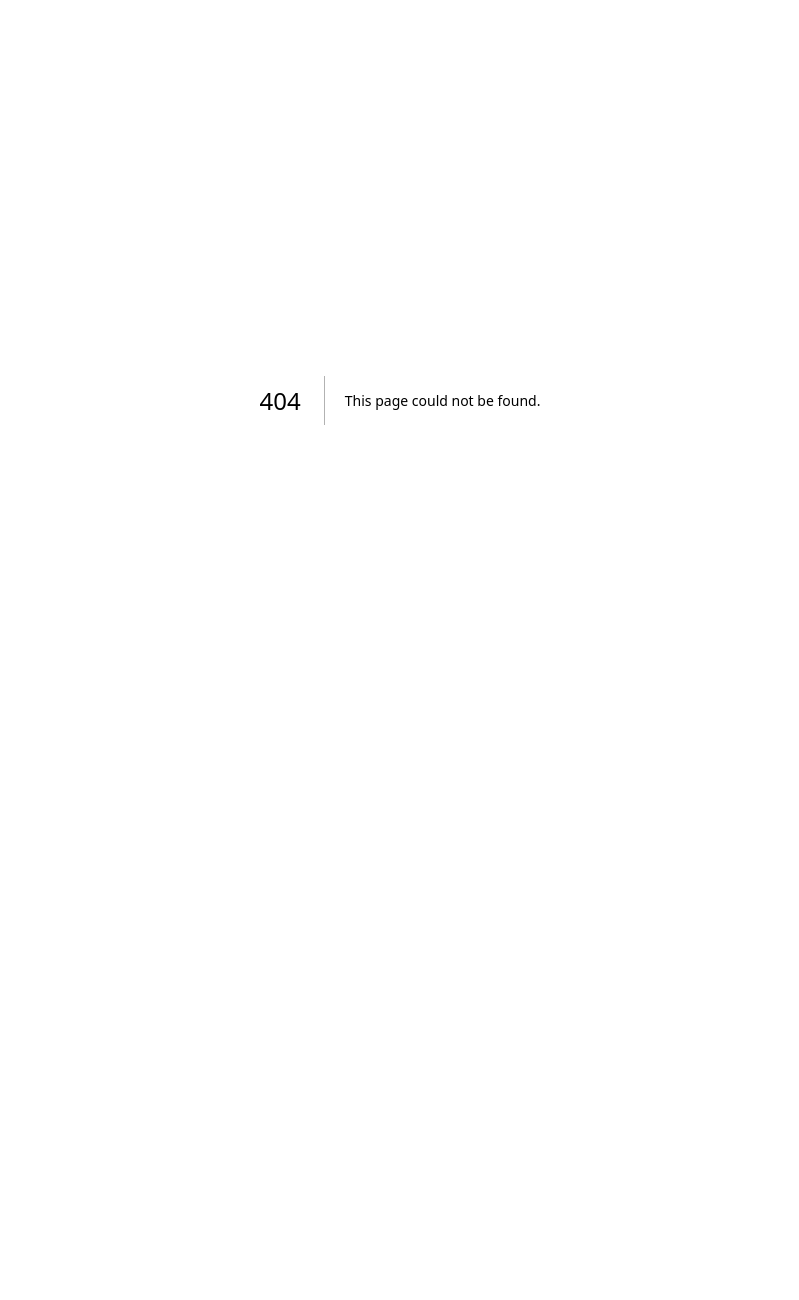
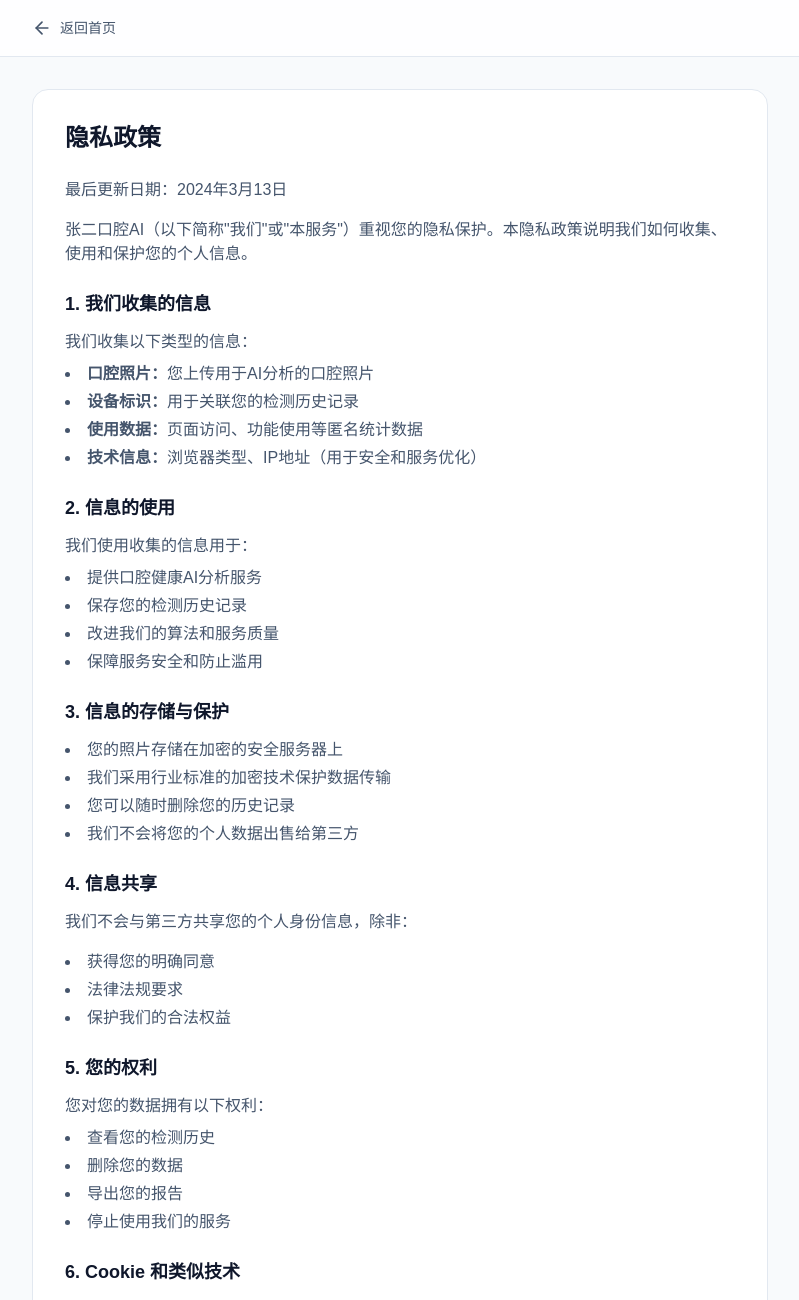
Before and after one commit to szj2ys/oral-health-ai, a Next.js app: page /privacy in a window 1280 px wide. Before the commit this address had no page. Shown: the top 1300 px of the page, without its empty margins (240-1039 px from the left). Before the commit the page ends 800 px from the top, so only its background shows below. Built offline with nearby package versions, Linux system fonts and the light colour scheme.

Commit message:
feat: add privacy policy page and footer link
Create privacy policy page:
- Complete privacy policy content
- Linked from homepage footer
- Added to sitemap

Required for legal compliance before public launch.

```diff
--- a/src/app/page.tsx
+++ b/src/app/page.tsx
@@ -166,7 +166,7 @@ export default function Home() {
           <div className="flex items-center gap-6">
             <Link href="/guide" className="text-sm text-slate-500 hover:text-slate-700">健康指南</Link>
             <Link href="/faq" className="text-sm text-slate-500 hover:text-slate-700">常见问题</Link>
-            <Link href="#" className="text-sm text-slate-500 hover:text-slate-700">隐私政策</Link>
+            <Link href="/privacy/" className="text-sm text-slate-500 hover:text-slate-700">隐私政策</Link>
           </div>
         </div>
       </footer>
--- /dev/null
+++ b/src/app/privacy/page.tsx
@@ -0,0 +1,104 @@
+import type { Metadata } from "next";
+import Link from "next/link";
+import { ArrowLeft } from "lucide-react";
+
+export const metadata: Metadata = {
+  title: "隐私政策 - 张二口腔AI",
+  description: "了解张二口腔AI如何收集、使用和保护您的个人信息。",
+};
+
+export default function PrivacyPage() {
+  return (
+    <div className="min-h-screen bg-slate-50">
+      <header className="sticky top-0 z-50 backdrop-blur-lg bg-white/80 border-b border-slate-200">
+        <div className="max-w-3xl mx-auto px-4 h-14 flex items-center">
+          <Link href="/" className="flex items-center gap-2 text-slate-600 hover:text-slate-900">
+            <ArrowLeft className="w-5 h-5" />
+            <span className="text-sm">返回首页</span>
+          </Link>
+        </div>
+      </header>
+
+      <main className="max-w-3xl mx-auto px-4 py-8">
+        <div className="bg-white rounded-2xl p-6 sm:p-8 border border-slate-200">
+          <h1 className="text-2xl font-bold text-slate-900 mb-6">隐私政策</h1>
+
+          <div className="prose prose-slate max-w-none">
+            <p className="text-slate-600 mb-4">
+              最后更新日期：2024年3月13日
+            </p>
+
+            <p className="text-slate-600 mb-6">
+              张二口腔AI（以下简称"我们"或"本服务"）重视您的隐私保护。本隐私政策说明我们如何收集、使用和保护您的个人信息。
+            </p>
+
+            <h2 className="text-lg font-semibold text-slate-900 mt-6 mb-3">1. 我们收集的信息</h2>
+            <p className="text-slate-600 mb-2">我们收集以下类型的信息：</p>
+            <ul className="list-disc list-inside text-slate-600 mb-4 space-y-1">
+              <li><strong>口腔照片：</strong>您上传用于AI分析的口腔照片</li>
+              <li><strong>设备标识：</strong>用于关联您的检测历史记录</li>
+              <li><strong>使用数据：</strong>页面访问、功能使用等匿名统计数据</li>
+              <li><strong>技术信息：</strong>浏览器类型、IP地址（用于安全和服务优化）</li>
+            </ul>
+
+            <h2 className="text-lg font-semibold text-slate-900 mt-6 mb-3">2. 信息的使用</h2>
+            <p className="text-slate-600 mb-2">我们使用收集的信息用于：</p>
+            <ul className="list-disc list-inside text-slate-600 mb-4 space-y-1">
+              <li>提供口腔健康AI分析服务</li>
+              <li>保存您的检测历史记录</li>
+              <li>改进我们的算法和服务质量</li>
+              <li>保障服务安全和防止滥用</li>
+            </ul>
+
+            <h2 className="text-lg font-semibold text-slate-900 mt-6 mb-3">3. 信息的存储与保护</h2>
+            <ul className="list-disc list-inside text-slate-600 mb-4 space-y-1">
+              <li>您的照片存储在加密的安全服务器上</li>
+              <li>我们采用行业标准的加密技术保护数据传输</li>
+              <li>您可以随时删除您的历史记录</li>
+              <li>我们不会将您的个人数据出售给第三方</li>
+            </ul>
+
+            <h2 className="text-lg font-semibold text-slate-900 mt-6 mb-3">4. 信息共享</h2>
+            <p className="text-slate-600 mb-4">
+              我们不会与第三方共享您的个人身份信息，除非：
+            </p>
+            <ul className="list-disc list-inside text-slate-600 mb-4 space-y-1">
+              <li>获得您的明确同意</li>
+              <li>法律法规要求</li>
+              <li>保护我们的合法权益</li>
+            </ul>
+
+            <h2 className="text-lg font-semibold text-slate-900 mt-6 mb-3">5. 您的权利</h2>
+            <p className="text-slate-600 mb-2">您对您的数据拥有以下权利：</p>
+            <ul className="list-disc list-inside text-slate-600 mb-4 space-y-1">
+              <li>查看您的检测历史</li>
+              <li>删除您的数据</li>
+              <li>导出您的报告</li>
+              <li>停止使用我们的服务</li>
+            </ul>
+
+            <h2 className="text-lg font-semibold text-slate-900 mt-6 mb-3">6. Cookie 和类似技术</h2>
+            <p className="text-slate-600 mb-4">
+              我们使用 Cookie 和类似技术来改善用户体验、分析使用情况和保障服务安全。您可以通过浏览器设置管理 Cookie 偏好。
+            </p>
+
+            <h2 className="text-lg font-semibold text-slate-900 mt-6 mb-3">7. 医疗免责声明</h2>
+            <p className="text-slate-600 mb-4">
+              本服务提供的口腔健康分析仅供参考，不能替代专业医生的诊断。如有严重不适，请及时就医。
+            </p>
+
+            <h2 className="text-lg font-semibold text-slate-900 mt-6 mb-3">8. 政策更新</h2>
+            <p className="text-slate-600 mb-4">
+              我们可能会不时更新本隐私政策。重大变更将通过服务通知您。
+            </p>
+
+            <h2 className="text-lg font-semibold text-slate-900 mt-6 mb-3">9. 联系我们</h2>
+            <p className="text-slate-600 mb-4">
+              如果您对本隐私政策有任何疑问，请联系我们。
+            </p>
+          </div>
+        </div>
+      </main>
+    </div>
+  );
+}
--- a/src/app/sitemap.ts
+++ b/src/app/sitemap.ts
@@ -10,6 +10,7 @@ export default function sitemap(): MetadataRoute.Sitemap {
     { url: `${baseUrl}/history/`, priority: 0.8, freq: "daily" },
     { url: `${baseUrl}/faq/`, priority: 0.7, freq: "monthly" },
     { url: `${baseUrl}/guide/`, priority: 0.8, freq: "weekly" },
+    { url: `${baseUrl}/privacy/`, priority: 0.5, freq: "yearly" },
   ];
 
   // SEO guide pages
```
